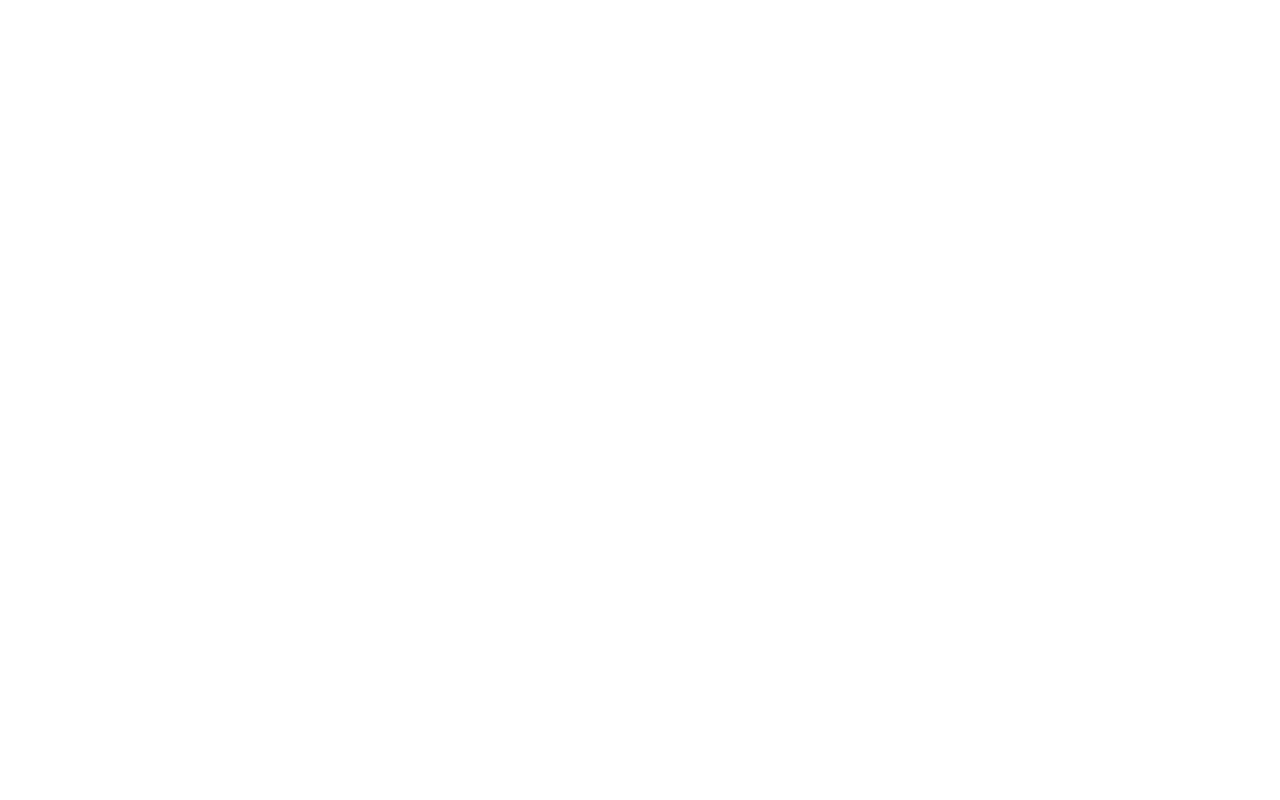
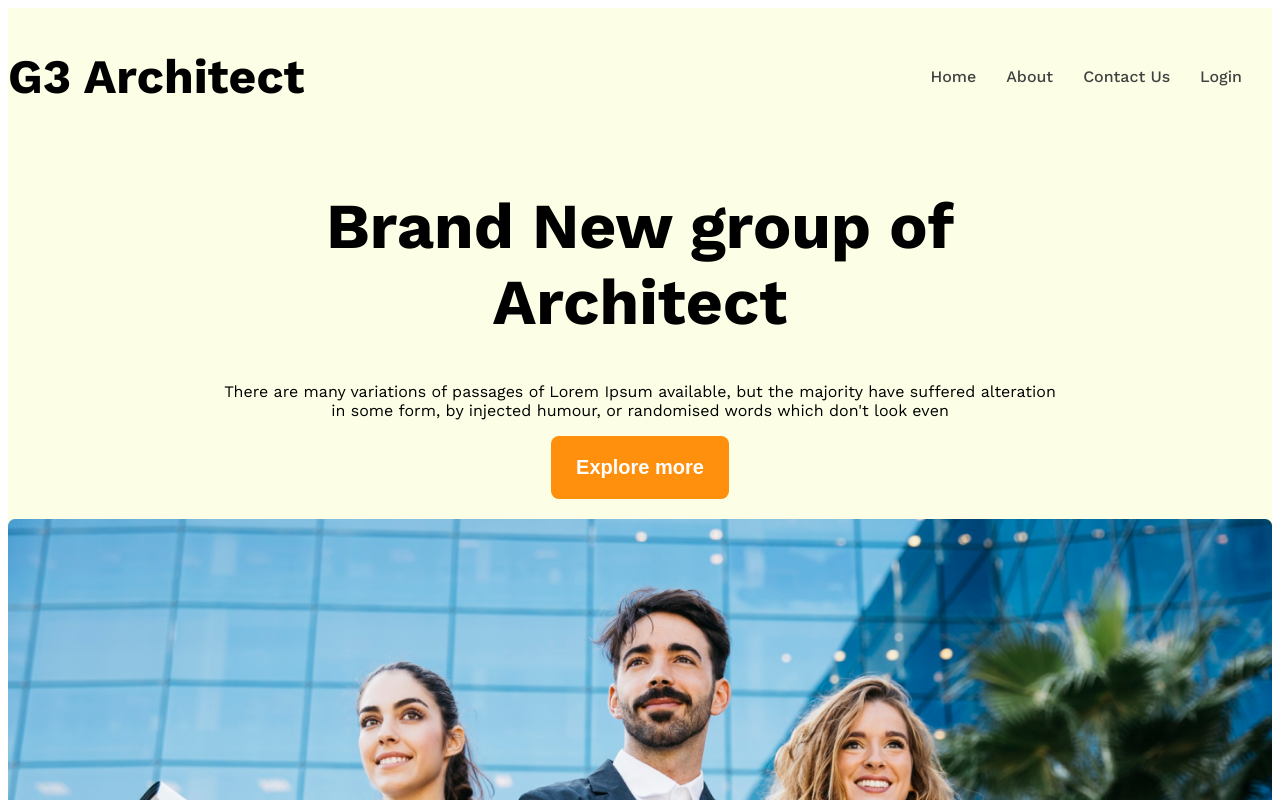
Before and after one commit to AdnanChowdhury14/G3_Architect, a plain HTML site: page index.html in a window 1280 px wide. Shown: the top 800 px of the page. Drawn offline with nearby package versions, Linux system fonts and the light colour scheme.

Commit message:
added the header section of G3 architecture

```diff
--- a/index.html
+++ b/index.html
@@ -7,8 +7,38 @@
     <title>G3 - Architect</title>
     <link rel="stylesheet" href="./styles/architects.css" />
   </head>
-  <body>
-    <header></header>
+  <body class="work-sans-font">
+    <header class="bg-lite">
+      <nav class="navbar display_flex">
+        <h2 class="brand">G3 Architect</h2>
+        <ul class="nav-links display_flex">
+          <li class="nav-item">
+            <a href="" class="nav-link text-gray">Home</a>
+          </li>
+          <li class="nav-item">
+            <a href="" class="nav-link text-gray">About</a>
+          </li>
+          <li class="nav-item">
+            <a href="" class="nav-link text-gray">Contact Us</a>
+          </li>
+          <li class="nav-item">
+            <a href="" class="nav-link text-gray">Login</a>
+          </li>
+        </ul>
+      </nav>
+      <div class="banner">
+        <div class="banner-content">
+          <h1 class="banner-title">Brand New group of Architect</h1>
+          <p class="banner-description">
+            There are many variations of passages of Lorem Ipsum available, but
+            the majority have suffered alteration in some form, by injected
+            humour, or randomised words which don't look even
+          </p>
+          <button class="btn-primary">Explore more</button>
+        </div>
+        <img class="banner-image" src="./images/banner.png" alt="" />
+      </div>
+    </header>
     <main></main>
     <footer></footer>
   </body>
--- a/styles/architects.css
+++ b/styles/architects.css
@@ -0,0 +1,83 @@
+@import url("https://fonts.googleapis.com/css2?family=Work+Sans:ital,wght@0,100..900;1,100..900&display=swap");
+
+.work-sans-font {
+  font-family: "Work Sans", sans-serif;
+  font-optical-sizing: auto;
+  font-weight: 400;
+  font-style: normal;
+}
+
+/* Shared Styles */
+.display_flex {
+  display: flex;
+}
+/* dark 2 */
+.text-gray {
+  color: #424242;
+}
+/* dark 3 */
+.text-light-gray {
+  color: #727272;
+}
+.bg-lite {
+  background-color: rgba(221, 255, 14, 0.1);
+}
+.btn-primary {
+  background-color: #ff900e;
+  color: white;
+  padding: 20px 25px;
+  font-size: 1.25rem;
+  font-weight: 600;
+  border-radius: 8px;
+  border: none;
+}
+
+/* Header Style  */
+
+/* Navbar Style */
+.navbar {
+  justify-content: space-between;
+  align-items: center;
+}
+.brand {
+  font-weight: 700;
+  font-size: 3rem;
+  /* 16px = 1rem */
+}
+.nav-item {
+  list-style: none;
+  margin-right: 30px;
+}
+.nav-link {
+  text-decoration: none;
+  font-weight: 500;
+}
+
+.navbar,
+.banner {
+  max-width: 1440px;
+  margin: 0 auto;
+}
+
+/* banner related style */
+.banner-content {
+  max-width: 850px;
+  margin: 0 auto;
+  text-align: center;
+  margin-bottom: 20px;
+}
+.banner-title {
+  font-weight: 700;
+  font-size: 4rem;
+}
+.banner-image {
+  width: 100%;
+}
+
+/* responsive media query */
+@media screen and (max-width: 576px) {
+  .navbar,
+  .nav-links {
+    flex-direction: column;
+  }
+}
```
